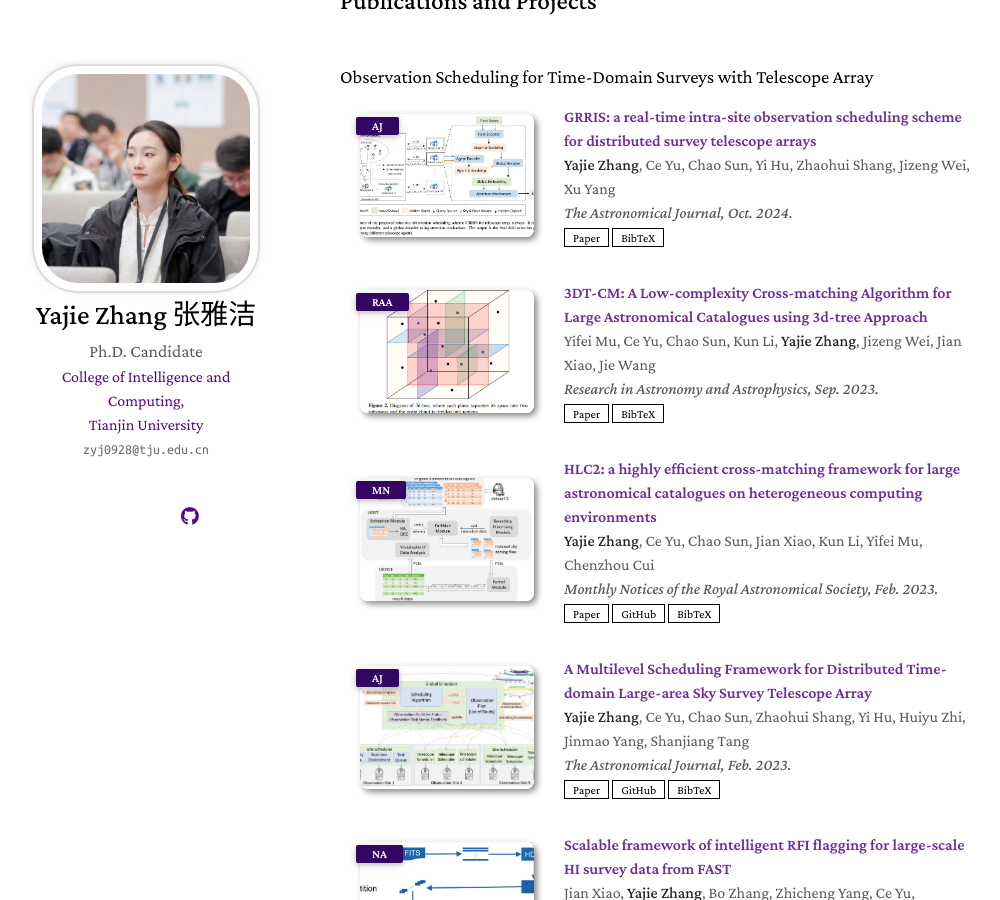
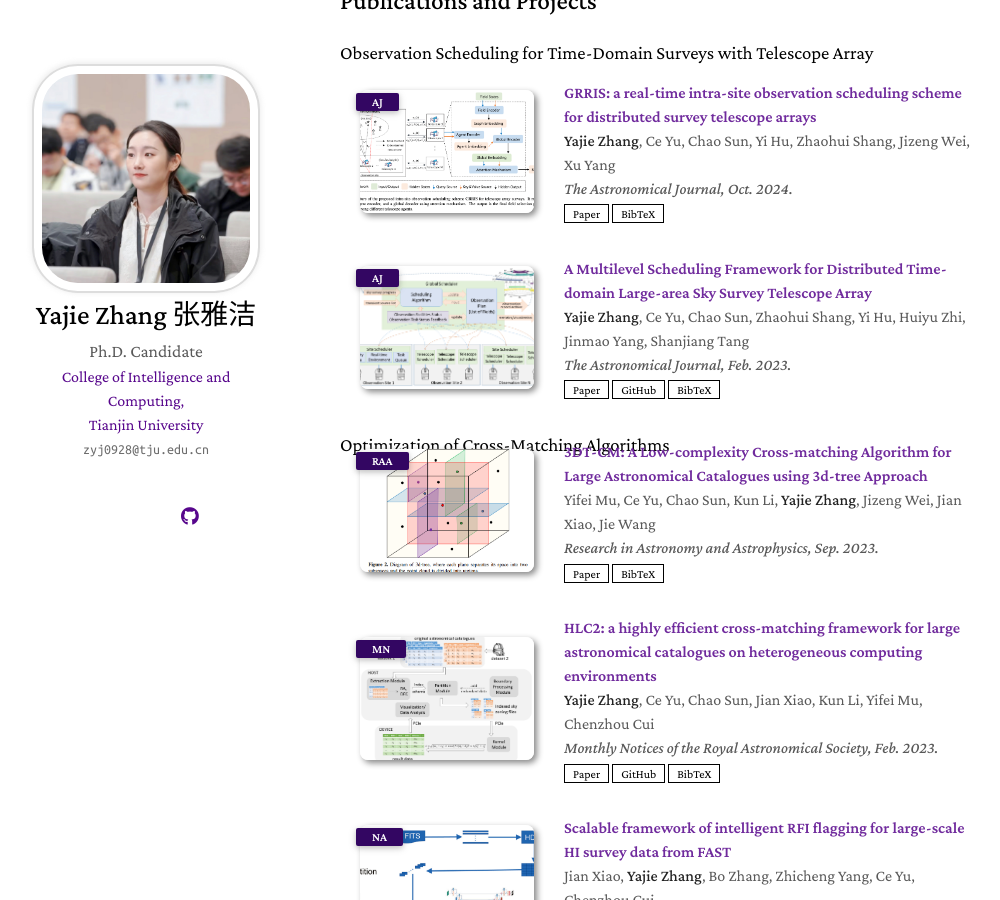
Before and after one commit to Yajie-Z/Yajie-Z.github.io, a Jekyll site: the page built from index.md, in a window 1280 px wide and 900 px high, scrolled down 542 px. Shown: the whole window, without its empty margins (130-1130 px from the left). Built offline with Jekyll 4.4.1, drawn with Linux system fonts in a browser that asks for light colours; nearby versions of some CDN libraries; a style sheet for code colours, icons or effects is not loaded; our own code applies the rules of GitHub Pages for plain Markdown files.

Commit message:
Update projects.md

```diff
--- a/_includes/projects.md
+++ b/_includes/projects.md
@@ -1,33 +1,10 @@
 <h2 id="publications" style="margin: 2px 0px -15px;">Publications and Projects</h2>
-<br><br>
+<br>
 <h3 id="publications" style="margin: 2px 0px -15px;">Observation Scheduling for Time-Domain Surveys with Telescope Array</h3>
 <div class="publications">
 <ol class="bibliography">
 
-<!--
-<li>
-<div class="pub-row">
 
-  <div class="col-sm-3 abbr" style="position: relative;padding-right: 15px;padding-left: 15px;">
-    <img src="assets/img/principalmanifold.png" class="teaser img-fluid z-depth-1">
-    <abbr class="badge">arXiv</abbr>
-  </div>
-
-  <div class="col-sm-9" style="position: relative;padding-right: 15px;padding-left: 20px;">
-    <div class="title"><a href="https://arxiv.org/abs/2306.06534">Principal and Self-Consistent Positive Semi-Defnite Manifolds</a></div>
-    <div class="author"><strong>Hanchao Zhang, Thaddeus Tarpey</strong></div>
-    <div class="periodical"><em>arXiv <strong>(arXiv)</strong>, Aug. 2023.</em></div>
-    <div class="links">
-    <a href="assets/files/single.html" class="btn btn-sm z-depth-0" role="button" target="_blank" style="font-size:12px;">Website</a>
-      <a href="https://arxiv.org/pdf/2306.06534.pdf" class="btn btn-sm z-depth-0" role="button" target="_blank" style="font-size:12px;">PDF</a>
-      <a href="https://github.com/Hanchao-Zhang/Self-Consistency-Clustering" class="btn btn-sm z-depth-0" role="button" target="_blank" style="font-size:12px;">GitHub</a>
-      <a href="https://pypi.org/project/KTensors/" class="btn btn-sm z-depth-0" role="button" target="_blank" style="font-size:12px;">Package</a>
-      <a href="assets/files/KTensors.bib" class="btn btn-sm z-depth-0" role="button" target="_blank" style="font-size:12px;">BibTeX</a>
-      <strong><i style="color:#7b5aa6">arXiv.org</i></strong>
-    </div>
-  </div>
-</div>
-</li> -->
 <li>
 <div class="pub-row">
 
@@ -48,6 +25,29 @@
 </div>
 </li>
 <br>
+<li>
+<div class="pub-row">
+
+  <div class="col-sm-3 abbr" style="position: relative;padding-right: 15px;padding-left: 15px;">
+    <img src="assets/img/AJ.png" class="teaser img-fluid z-depth-1">
+    <abbr class="badge">AJ</abbr>
+  </div>
+
+  <div class="col-sm-9" style="position: relative;padding-right: 15px;padding-left: 20px;">
+    <div class="title"><a href="https://iopscience.iop.org/article/10.3847/1538-3881/acac24/meta">A Multilevel Scheduling Framework for Distributed Time-domain Large-area Sky Survey Telescope Array </a></div>
+    <div class="author"><strong>Yajie Zhang</strong>, Ce Yu, Chao Sun, Zhaohui Shang, Yi Hu, Huiyu Zhi, Jinmao Yang, Shanjiang Tang</div>
+    <div class="periodical"><em>The Astronomical Journal, Feb. 2023.</em></div>
+    <div class="links">
+    <a href="https://iopscience.iop.org/article/10.3847/1538-3881/acac24/meta" class="btn btn-sm z-depth-0" role="button" target="_blank" style="font-size:12px;">Paper</a>
+      <a href="https://github.com/Yajie-Z/Telescope_Array_Observation_Scheduler" class="btn btn-sm z-depth-0" role="button" target="_blank" style="font-size:12px;">GitHub</a>
+      <a href="assets/files/AJ2023.bib" class="btn btn-sm z-depth-0" role="button" target="_blank" style="font-size:12px;">BibTeX</a>
+    </div>
+  </div>
+</div>
+</li>
+
+  <br>
+<h3 id="publications" style="margin: 2px 0px -15px;">Optimization of Cross-Matching Algorithms</h3>
 <li>
 <div class="pub-row">
 
@@ -91,28 +91,7 @@
 
  <br>
 
-<li>
-<div class="pub-row">
 
-  <div class="col-sm-3 abbr" style="position: relative;padding-right: 15px;padding-left: 15px;">
-    <img src="assets/img/AJ.png" class="teaser img-fluid z-depth-1">
-    <abbr class="badge">AJ</abbr>
-  </div>
-
-  <div class="col-sm-9" style="position: relative;padding-right: 15px;padding-left: 20px;">
-    <div class="title"><a href="https://iopscience.iop.org/article/10.3847/1538-3881/acac24/meta">A Multilevel Scheduling Framework for Distributed Time-domain Large-area Sky Survey Telescope Array </a></div>
-    <div class="author"><strong>Yajie Zhang</strong>, Ce Yu, Chao Sun, Zhaohui Shang, Yi Hu, Huiyu Zhi, Jinmao Yang, Shanjiang Tang</div>
-    <div class="periodical"><em>The Astronomical Journal, Feb. 2023.</em></div>
-    <div class="links">
-    <a href="https://iopscience.iop.org/article/10.3847/1538-3881/acac24/meta" class="btn btn-sm z-depth-0" role="button" target="_blank" style="font-size:12px;">Paper</a>
-      <a href="https://github.com/Yajie-Z/Telescope_Array_Observation_Scheduler" class="btn btn-sm z-depth-0" role="button" target="_blank" style="font-size:12px;">GitHub</a>
-      <a href="assets/files/AJ2023.bib" class="btn btn-sm z-depth-0" role="button" target="_blank" style="font-size:12px;">BibTeX</a>
-    </div>
-  </div>
-</div>
-</li>
-
-  <br>
 
 <li>
 <div class="pub-row">
```
